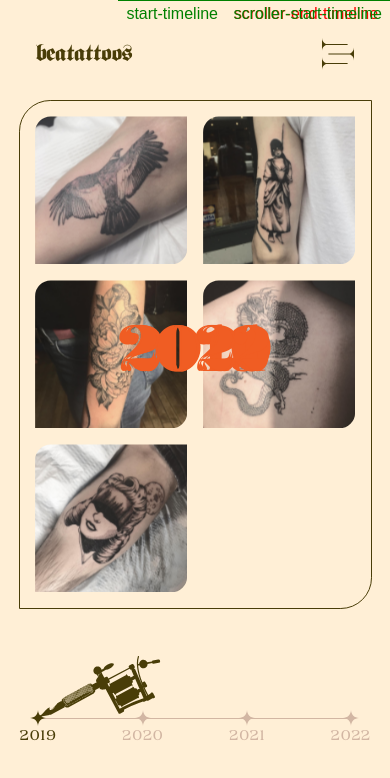
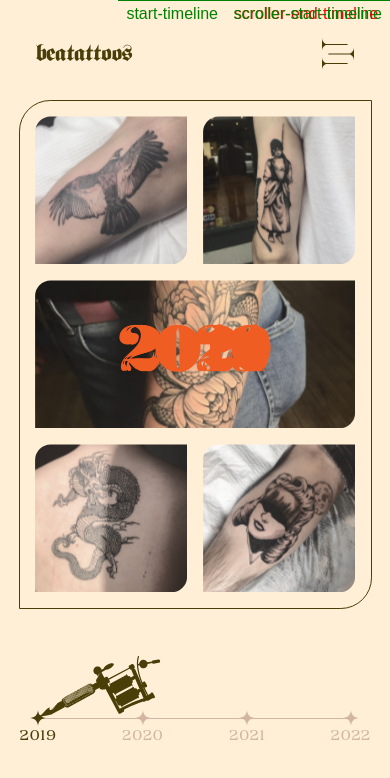
Before and after one commit to Gretron/beatattoos, a React (Create React App) app in the folder src/frontend/: page /portfolio in a window 390 px wide. Shown: the top 778 px of the page. Built offline with nearby package versions, Linux system fonts and the light colour scheme.

Commit message:
style(frontend/portfolio): add styles for gallery image containers of 2019 and 2020

```diff
--- a/src/frontend/src/features/portfolio/assets/css/portfolio.css
+++ b/src/frontend/src/features/portfolio/assets/css/portfolio.css
@@ -59,15 +59,27 @@
   overflow: hidden;
 }
 
-:is(.gallery__image-container).c1 {
+:is(.gallery__image-container)._1 {
   grid-column: span 2;
 }
 
-:is(.gallery__image-container).c2 {
+:is(.gallery__image-container)._2 {
   grid-row: span 2;
 }
 
-:is(.gallery__image-container).c3 {
+:is(.gallery__image-container)._3 {
+  grid-column: span 2;
+}
+
+:is(.gallery__image-container)._5 {
+  grid-row: span 2;
+}
+
+:is(.gallery__image-container)._6 {
+  grid-column: span 2;
+}
+
+:is(.gallery__image-container)._9 {
   grid-column: span 2;
 }
 
@@ -84,16 +96,32 @@
     grid-template-rows: repeat(3, 1fr);
   }
 
-  :is(.gallery__image-container).c1 {
+  :is(.gallery__image-container)._1 {
     grid-column: span 1;
   }
 
-  :is(.gallery__image-container).c2 {
+  :is(.gallery__image-container)._2 {
     grid-column: span 2;
     grid-row: span 1;
   }
 
-  :is(.gallery__image-container).c3 {
+  :is(.gallery__image-container)._3 {
+    grid-column: span 1;
+  }
+
+  :is(.gallery__image-container)._5 {
+    grid-row: span 1;
+  }
+
+  :is(.gallery__image-container)._6 {
+    grid-column: span 1;
+  }
+
+  :is(.gallery__image-container)._7 {
+    grid-column: span 2;
+  }
+
+  :is(.gallery__image-container)._9 {
     grid-column: span 1;
   }
 }
```
